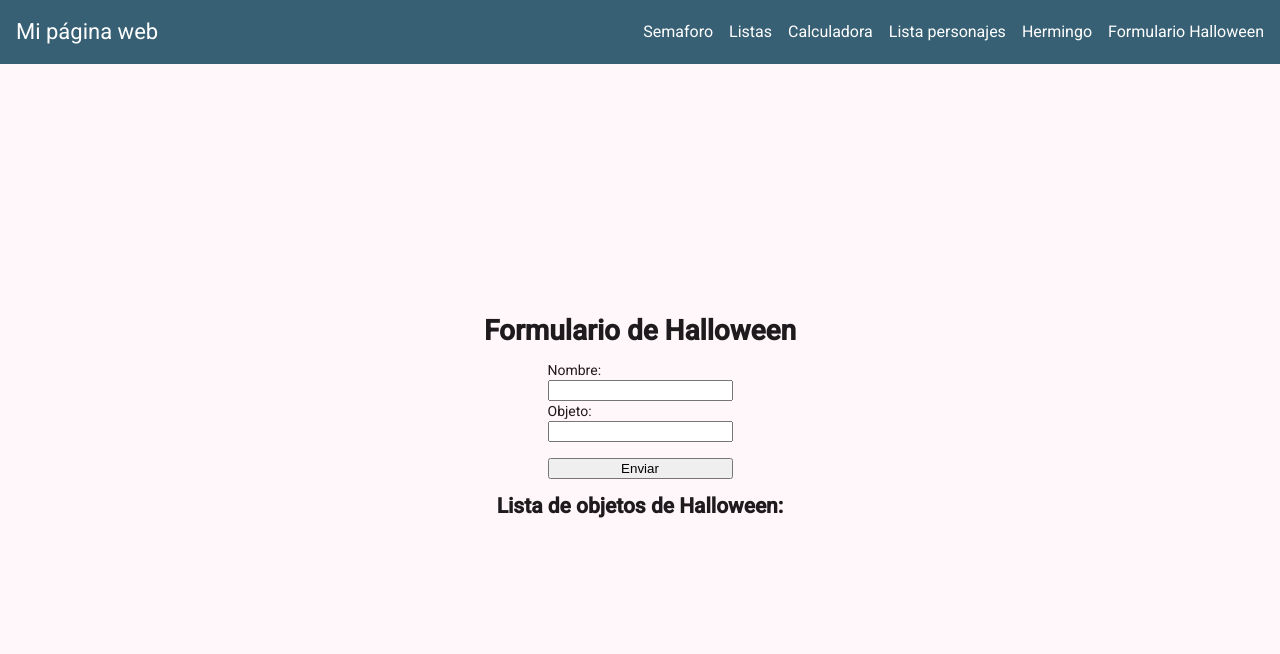
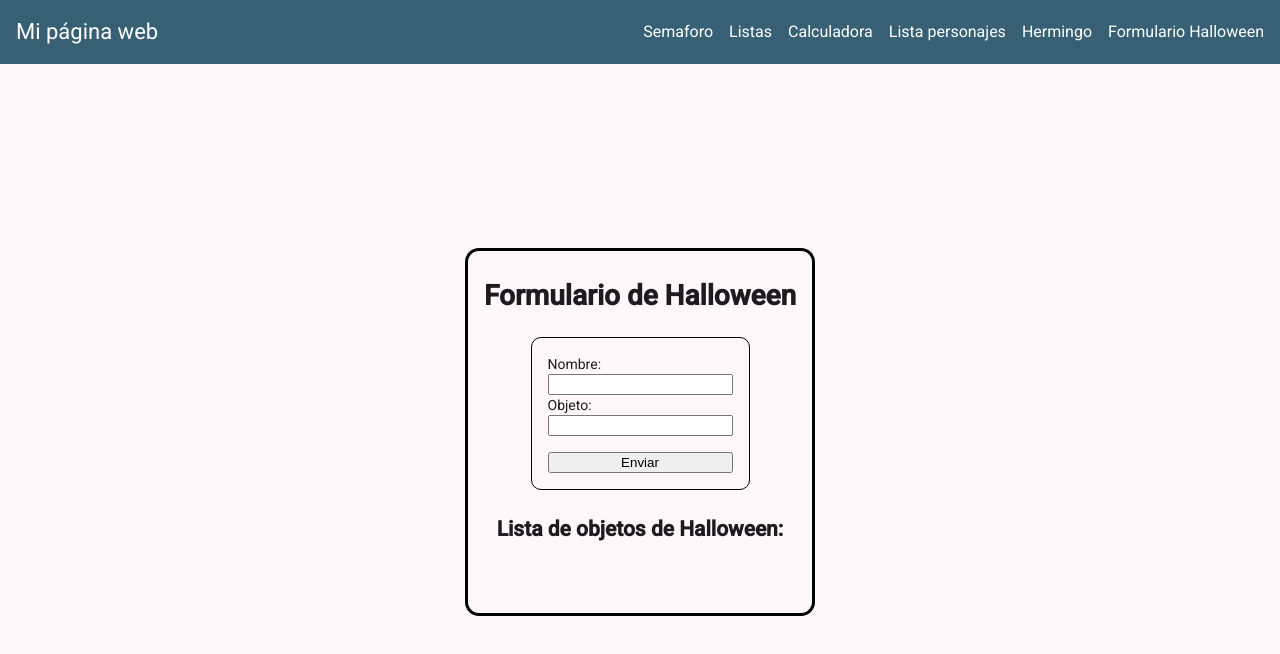
Before and after one commit to Alex230199/Primerproyecto, an Angular app: page /formulariohalloween in a window 1280 px wide. Shown: the top 654 px of the page. Built offline with nearby package versions, Linux system fonts and the light colour scheme.

Commit message:
cambios sobre el css del formulario en relacioon a los bordes y algunas etiquetas

```diff
--- a/src/app/components/formulariohalloween/formulariohalloween.css
+++ b/src/app/components/formulariohalloween/formulariohalloween.css
@@ -6,9 +6,26 @@
 	justify-content: center;
 }
 
+.contenedor-principal {
+	display: flex;
+	width: fit-content;
+	max-width: 100%;
+	flex-direction: column;
+	align-items: center;
+	gap: 0.75rem;
+	padding: 1rem;
+	border: 3px solid black;
+	border-radius: 14px;
+	box-sizing: border-box;
+}
+
 form {
 	display: flex;
 	flex-direction: column;
+	width: fit-content;
+	padding: 1rem;
+	border: 1px solid black;
+	border-radius: 10px;
 }
 
 .boton-enviar {
--- a/src/app/components/formulariohalloween/formulariohalloween.html
+++ b/src/app/components/formulariohalloween/formulariohalloween.html
@@ -1,3 +1,5 @@
+<!-- Envuelve el título, el formulario y la lista dentro del borde exterior. -->
+<div class="contenedor-principal">
 <!-- Muestra el título del formulario. -->
 <h1>Formulario de Halloween</h1>
 
@@ -27,3 +29,4 @@
 		<li>{{ objeto }}</li>
 	}
 </ol>
+</div>
```
